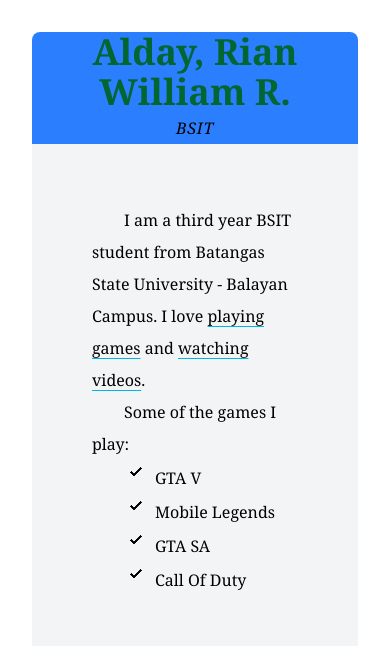
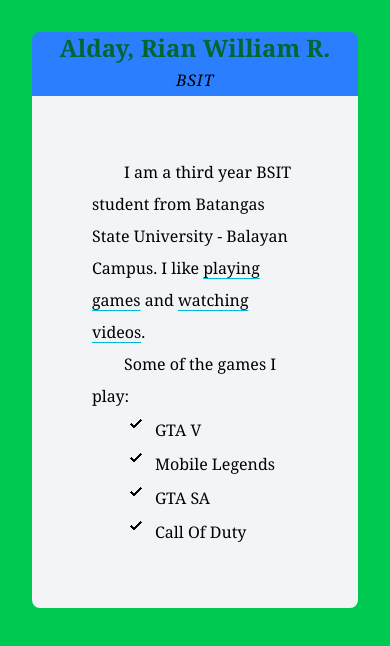
Before and after one commit to RianWilliamAlday/Tailwind-101, a website: page src/index.html in a window 390 px wide. Drawn offline with Linux system fonts and the light colour scheme.

Commit message:
Responsive Design

```diff
--- a/src/index.html
+++ b/src/index.html
@@ -6,20 +6,20 @@
     <title>Document</title>
     <link rel="stylesheet" href="/src/output.css">
 </head>
-<body>
+<body class="bg-green-500">
 
     <section class="font-serif text text-base/8 m-8">
       <article>
         <div class="bg-blue-500 rounded-t-lg text-center">
-            <h1 class="text-4xl font-bold text-green-800">Alday, Rian William R.</h1>
-            <p class="font-light italic tracking-wider">BSIT </p>
+            <h1 class="text-2xl md:text-4xl lg:text-6xl font-bold text-green-800 xl:text-black">Alday, Rian William R.</h1>
+            <p class="font-light md:text-2xl lg:text-4xl xl:text-white italic tracking-wider">BSIT </p>
             <b></b>
         </div>
       </article>
 
-      <article class="rounded-b-lg">
-        <div class="indent-8 bg-gray-100 p-15">
-            <p class="font-light text-1.5xl">I am a third year BSIT student from Batangas State University - Balayan Campus. I love <a class="underline underline-offset-4 decoration-cyan-500">playing games</a> and <a class="underline underline-offset-4 decoration-cyan-500">watching videos</a>.</p>
+      <article>
+        <div class="indent-8 bg-gray-100 rounded-b-lg p-15 md:text-center md:text-[16px] lg:text-[18px] xl:text-[20px] text-black">
+            <p class="font-light">I am a third year BSIT student from Batangas State University - Balayan Campus. I like <a class="underline underline-offset-4 decoration-cyan-500">playing games</a> and <a class="underline underline-offset-4 decoration-cyan-500">watching videos</a>.</p>
             <ul class="list-image-[url(/src/img/check2.png)] list-inside">Some of the games I play:
                 <li class="uppercase">gta v</li>
                 <li>Mobile Legends</li>
@@ -31,6 +31,5 @@
 
     </section>
 
-
 </body>
 </html>
```
Also changed, not shown: src/output.css.
